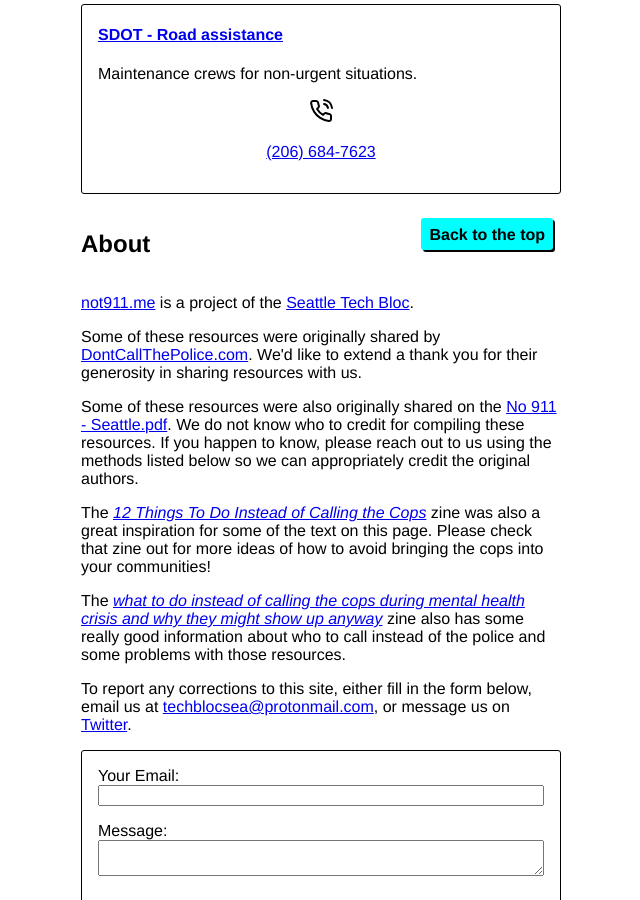
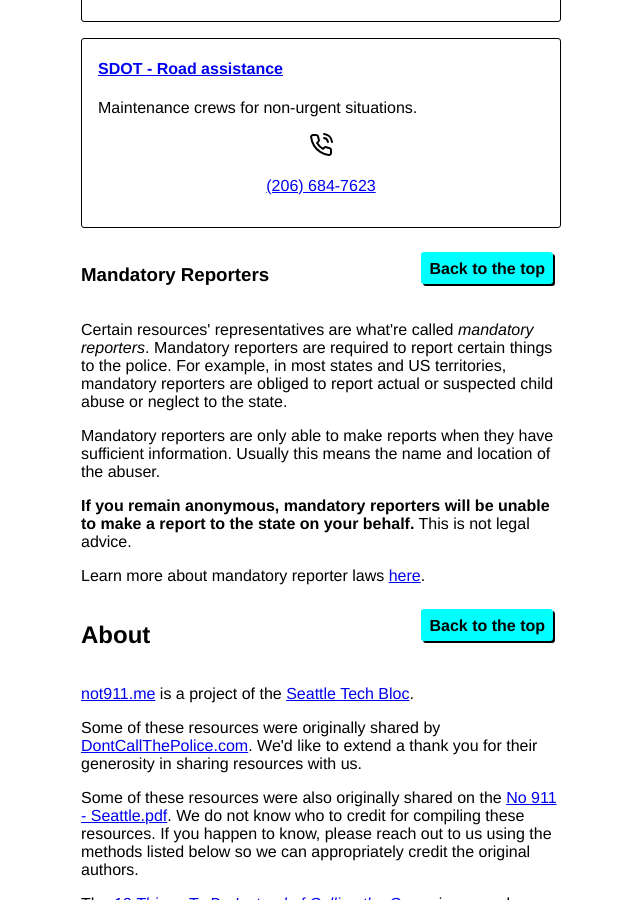
Before and after one commit to OrcaCollective/not911.me, a Jekyll site: the page built from index.md, in a window 1280 px wide and 900 px high, scrolled down 11886 px. Shown: the whole window, without its empty margins (319-959 px from the left). Built offline with Jekyll 4.4.1, drawn with Linux system fonts in a browser that asks for light colours; some of the changed text lies outside the part shown.

Commit message:
Add mandatory reporters callout

```diff
--- /dev/null
+++ b/_includes/mandatory-reporters.html
@@ -0,0 +1,22 @@
+<section>
+    <header>
+        <h3 id="mandatory-reporters">Mandatory Reporters</h3>
+        <div class="buttons"><a href="#alternative-resources">Back to the top</a></div>
+    </header>
+
+    <p>
+        Certain resources' representatives are what're called <em>mandatory reporters</em>. Mandatory reporters are required to report certain things to the police. For example, in most states and US territories, mandatory reporters are obliged to report actual or suspected child abuse or neglect to the state.
+    </p>
+
+    <p>
+        Mandatory reporters are only able to make reports when they have sufficient information. Usually this means the name and location of the abuser.
+    </p>
+
+    <p>
+        <strong>If you remain anonymous, mandatory reporters will be unable to make a report to the state on your behalf.</strong> This is not legal advice.
+    </p>
+
+    <p>
+        Learn more about mandatory reporter laws <a href="https://www.childwelfare.gov/pubPDFs/manda.pdf" target="_blank" rel="noopener noreferrer">here</a>.
+    </p>
+</section>
--- a/_includes/resource.html
+++ b/_includes/resource.html
@@ -2,6 +2,12 @@
     <h4><a href="{{ resource.href }}">{{ resource.title }}</a></h4>
 
     {{ resource.content | markdownify }}
+
+    {% if resource.mandatory_reporter %}
+        <strong>
+            Representatives of this resource are <a href="#mandatory-reporters"><em>mandatory reporters</em></a>.
+        </strong>
+    {% endif %}
 
     <p class="phones">
         {% if resource.phones.primary %}
--- a/_layouts/city.html
+++ b/_layouts/city.html
@@ -25,4 +25,6 @@
     {% include resource_type.html %}
 {% endfor %}
 
+{% include mandatory-reporters.html %}
+
 {% include about.html %}
```
Also changed, not shown: _resources/shared/youth/safe-place.md (+1 -0 lines).
